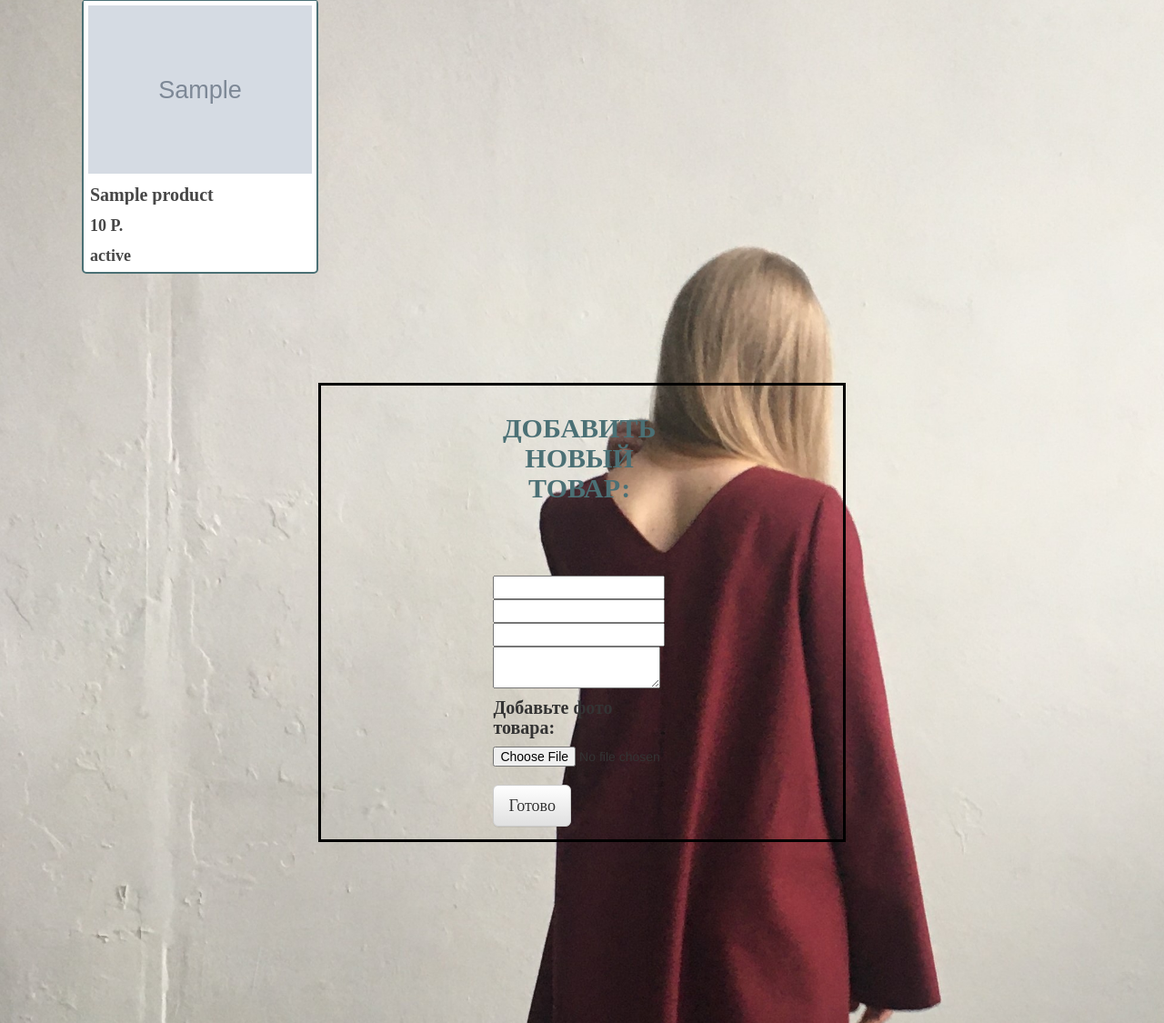
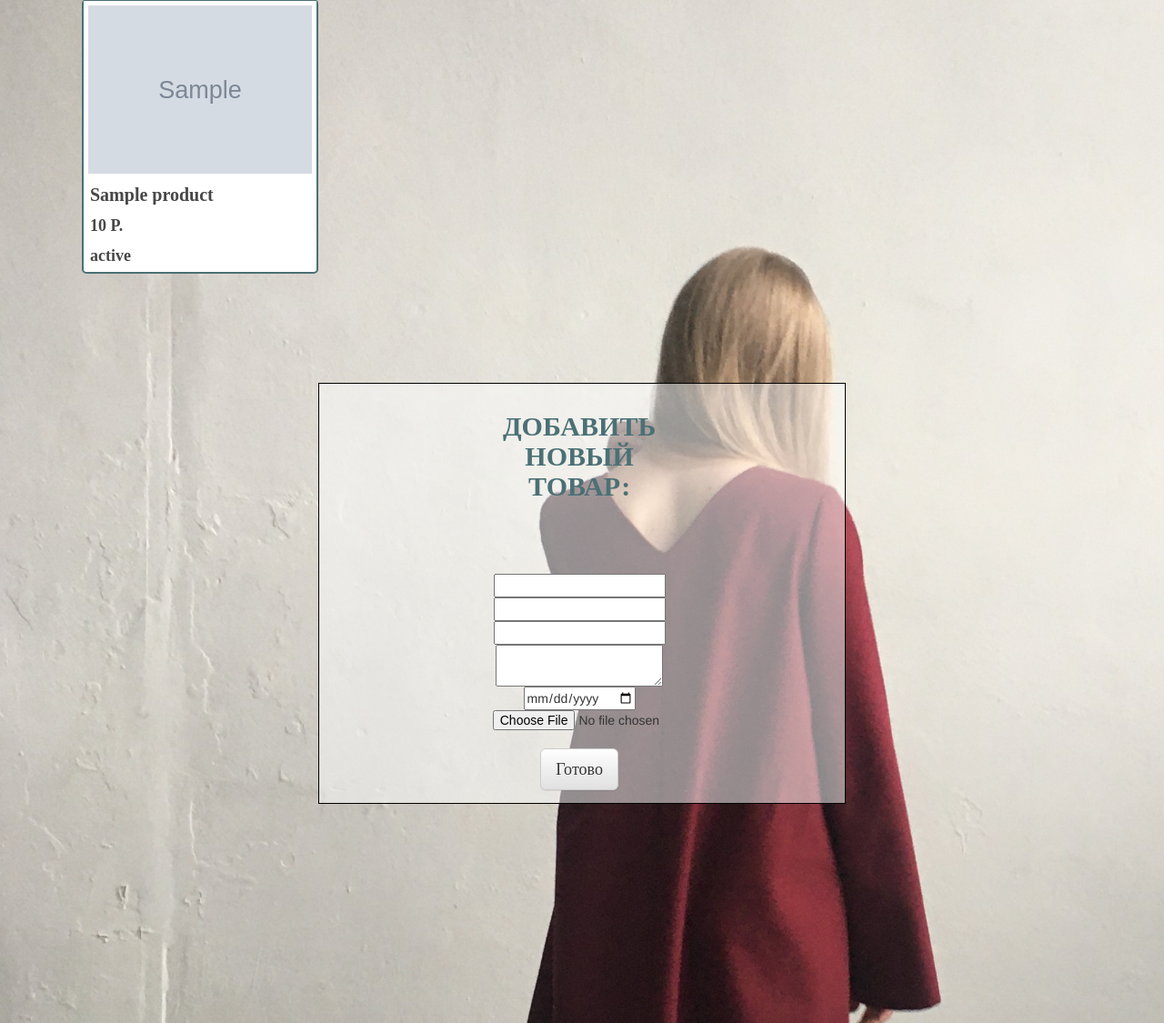
Before and after one commit to katyammah/my-first-blog, a Django app: template blog/templates/blog/catalog.html in a window 1280 px wide. Shown: the part 304-1429 px from the top of the page at 91% size. Run offline with Django 3.2, Linux system fonts and the light colour scheme; the template is opened without the code that fills it: most values are stand-ins (such as "Sample title", 1, 10 or a date in 2020); grey boxes marked "Sample" are stand-in pictures; form fields are guessed from the names that the template uses; some libraries are stand-ins or nearby versions.

Commit message:
make form of adding product

```diff
--- a/blog/models.py
+++ b/blog/models.py
@@ -33,12 +33,11 @@ class Product(models.Model):
     class StatusOfProduct(models.TextChoices):
         ready = '(готовый товар)', ('готовый товар')
         to_order = '(на заказ)', ('на заказ')
-
-    author = models.ForeignKey(settings.AUTH_USER_MODEL, on_delete=models.CASCADE)
+    #author = models.ForeignKey(settings.AUTH_USER_MODEL, on_delete=models.CASCADE)
     title = models.CharField("Название", max_length=200)
     status = models.CharField("Статус товара", max_length=20, choices=StatusOfProduct.choices)
     price = models.IntegerField("Цена")
-    picture = models.ImageField("Изображение")
+    picture = models.ImageField("Изображение", null=True)
     description = models.TextField("Описание товара")
     created_date = models.DateTimeField('Дата занесения товара в каталог', default=timezone.now)
 
--- a/blog/static/css/blog.css
+++ b/blog/static/css/blog.css
@@ -247,11 +247,12 @@ form {
     color: green
 }
 
-
 .addproduct {
-	border: 3px solid #000;
+    background: rgba(255,255,255,0.5);
+	border: 1px solid #000;
     float: right;
     margin-right: 25%;
     margin-top: 100px;
     width: 50%;
+    text-align: center;
 }
--- a/blog/templates/blog/base.html
+++ b/blog/templates/blog/base.html
@@ -9,7 +9,7 @@
         <link rel="stylesheet" href="//maxcdn.bootstrapcdn.com/bootstrap/3.2.0/css/bootstrap.min.css">
         <link rel="stylesheet" href="//maxcdn.bootstrapcdn.com/bootstrap/3.2.0/css/bootstrap-theme.min.css">
         <link rel="stylesheet" href='{% static "css/blog.css" %}'>
-        <link rel="shortcut icon" type="image/png" href="{% static 'favicon.ico' %}">
+
     </head>
 
     <body>
--- a/blog/templates/blog/catalog.html
+++ b/blog/templates/blog/catalog.html
@@ -34,17 +34,20 @@
 
 
                 <div class="addproduct">
-                    <form method="post">
+                    <form method="post" enctype="multipart/form-data">
                         {% csrf_token %}
                     <h1>Добавить новый товар: </h1><br>
 
                         {{ form.title }} <br>
                         {{ form.status }} <br>
                         {{ form.price }} <br>
-                        {{ form.description }}
-                        <h4>Добавьте фото товара:</h4> {{ form.picture }} <br>
+                        {{ form.description }} <br>
+                        {{ form.created_date }} <br>
+                        {{ form.picture}} <br>
                         <p><button class="btn btn-default btn-lg" type="submit">Готово</button></p>
                     </form>
+
+
 
              </div>
 
--- a/blog/views.py
+++ b/blog/views.py
@@ -1,8 +1,8 @@
-from django.shortcuts import render
+from django.shortcuts import render, redirect
 from .models import Post, Product
 from django.utils import timezone
 from .forms import OrderForm, ProductForm
-from django.shortcuts import redirect
+
 
 
 def main_page(request):
@@ -13,7 +13,7 @@ def main_page(request):
 def catalog(request):
     products = Product.objects.order_by('-created_date')
     if request.method == "POST":
-        form = ProductForm(request.POST)
+        form = ProductForm(request.POST, request.FILES)
         if form.is_valid():
             product = form.save(commit=False)
             product.author = request.user
```
Also changed, not shown: blog/forms.py (+18 -2 lines).
